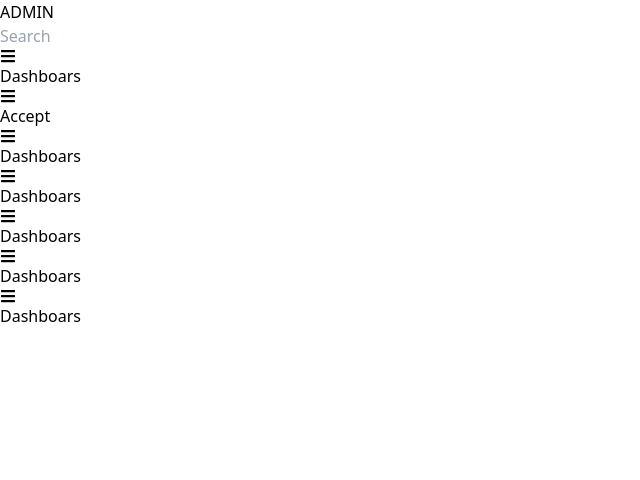
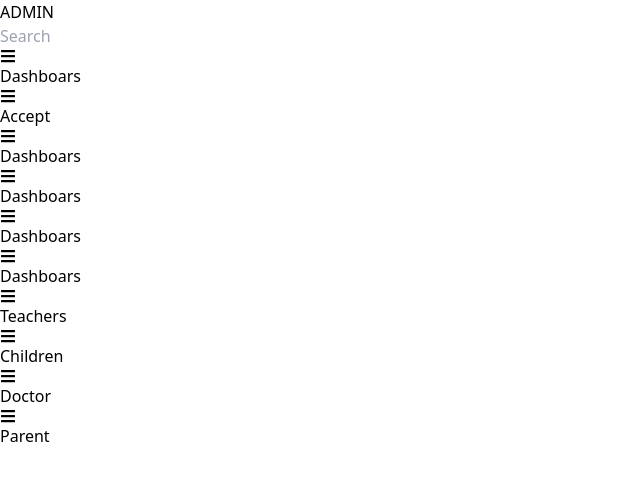
Before and after one commit to MernNihad/tinydots-react, a React (Vite) app: page /admin/accept in a window 1280 px wide. Shown: the top 480 px of the page, without its empty margins (0-640 px from the left). Built offline with nearby package versions, Linux system fonts and the light colour scheme.

Commit message:
create four buttons inside the accept

```diff
--- a/src/admin/Accept/Reject.jsx
+++ b/src/admin/Accept/Reject.jsx
@@ -6,11 +6,34 @@ function Reject() {
     const navigate = useNavigate()
 
   return (
-    <div>
-      <div onClick={() => navigate('/admin/dashboard')} className="py-3 flex items-center gap-3 hover:bg-white hover:text-black justify-center">
+    <div className="flex gap-5">
+      <div onClick={() => navigate('/admin/accept')} className="py-3 flex items-center gap-3 hover:bg-white hover:text-black justify-center border-2 bg-slate-600 px-5 rounded-lg">
             <FaBars />
-            <span>Dashboars</span>
+            <span>Teachers</span>
           </div>
+
+          <div onClick={() => navigate('/admin/accept')} className="py-3 flex items-center gap-3 hover:bg-white hover:text-black justify-center  border-2 bg-slate-600 px-5 rounded-lg">
+            <FaBars />
+            <span>Children</span>
+          </div>
+
+
+          <div onClick={() => navigate('/admin/accept')} className="py-3 flex items-center gap-3 hover:bg-white hover:text-black justify-center  border-2 bg-slate-600 px-5 rounded-lg">
+            <FaBars />
+            <span>Doctor</span>
+          </div>
+
+          <div onClick={() => navigate('/admin/accept')} className="py-3 flex items-center gap-3 hover:bg-white hover:text-black justify-center  border-2 bg-slate-600 px-5 rounded-lg">
+            <FaBars />
+            <span>Parent</span>
+          </div>
+
+
+
+
+
+
+
     </div>
   )
 }
```
